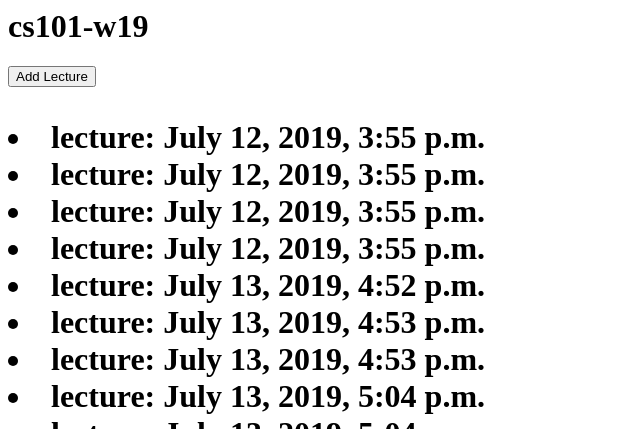
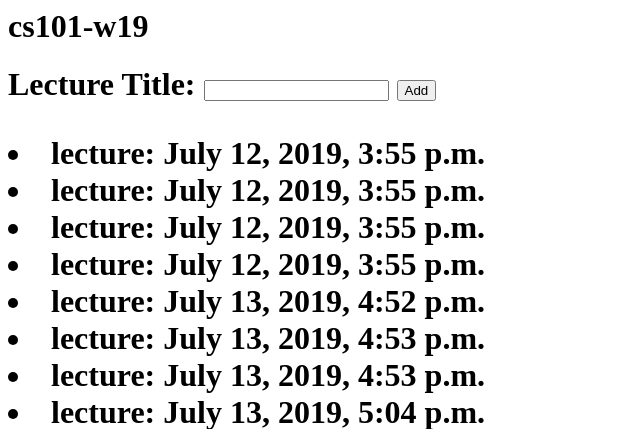
Before and after one commit to wetsmith/AllAboardAttendance, a Django app: a page that uses AllAboardAttendance/course/templates/course/detail.html in a window 1280 px wide. Shown: the top 429 px of the page, without its empty margins (0-640 px from the left). Run offline with Django 3.2, Linux system fonts and the light colour scheme; data comes from the database, SQL or seed files in the repository; both versions use the stored data as it was after the commit.

Commit message:
Change lecture title now

```diff
--- a/AllAboardAttendance/course/templates/course/detail.html
+++ b/AllAboardAttendance/course/templates/course/detail.html
@@ -8,8 +8,9 @@
 
 <form action="{% url 'course:open_lecture' course.id %}" method = "POST" >
 	{% csrf_token %}
+	Lecture Title: <input type = "text" name = "lecture_title">
 	<input type = "hidden" name = "next" value = "{{ request.path }}">
-	<button type = "submit" class = "btn btn-default" >Add Lecture </button>
+	<button type = "submit" class = "btn btn-default" > Add </button>
 </form>
 
 <!--This below code works when the button isnt implemented-->
--- a/AllAboardAttendance/course/urls.py
+++ b/AllAboardAttendance/course/urls.py
@@ -7,8 +7,5 @@ app_name = 'course'
 urlpatterns = [
     path('', views.IndexView.as_view(), name='index'),
     path('<slug:course_title_slug>/', views.DetailView.as_view(), name='detail'),
-	#Something is broken here I think? Getting NoReverseMatch , but can't find another reason on here:
-	#https://www.pythoncircle.com/post/424/solving-django-error-noreversematch-at-url-with-arguments-and-keyword-arguments-not-found/
 	path('<int:course_id>/open-lecture/', views.open_lecture, name='open_lecture')
-	#path(r'^connect/(?P<course>.+)/(?P<pk>\d+)/$', views.open_lecture, name='open_lecture')
 ]
--- a/AllAboardAttendance/course/views.py
+++ b/AllAboardAttendance/course/views.py
@@ -41,9 +41,9 @@ class DetailView(generic.DetailView):
 def open_lecture(request, course_id):
 
 	course = get_object_or_404(Course, pk=course_id)
-
+	lecture_title = request.POST.get('lecture_title')
 	student_ids = course.student_set.values_list('student_id', flat = True)
-	new_lecture = create_lecture(student_ids, "lecture")
+	new_lecture = create_lecture(student_ids, lecture_title)
 	course.lecture_set.add(new_lecture)
 
 	next = request.POST.get('next', '/')
```
Also changed, not shown: AllAboardAttendance/course/migrations/0019_auto_20190713_1755.py (added), AllAboardAttendance/db.sqlite3, AllAboardAttendance/lecture/migrations/0022_auto_20190713_1755.py (added).
